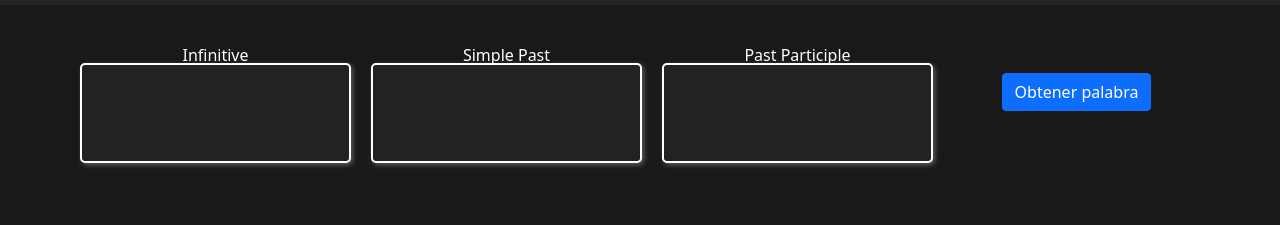
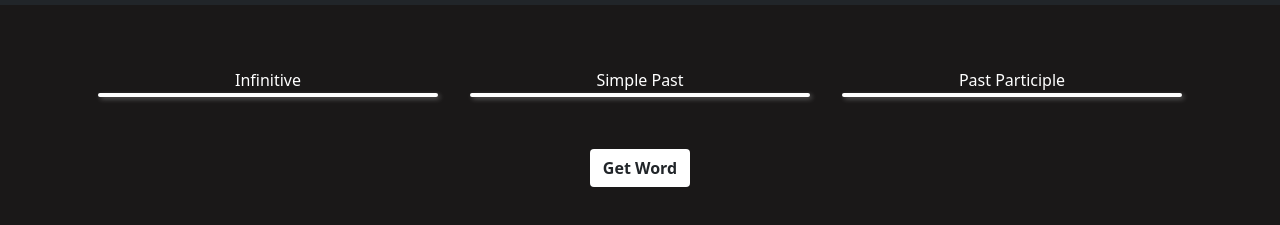
Before and after one commit to LeoEsquivel/irregular_verbs, a plain HTML site: page interfaz_web/index.html in a window 1280 px wide. Shown: the part 51-276 px from the top of the page. Drawn offline with nearby package versions, Linux system fonts and the light colour scheme.

Commit message:
Ajustes en el diseño

```diff
--- a/interfaz_web/index.html
+++ b/interfaz_web/index.html
@@ -17,31 +17,35 @@
               </a>
             </div>
         </nav>
+    </header>
     <section>
         <div class="container">
-                <div class="col mt-5">
-                    <div class="row">
-                        <div class="col slot">
+            <div class="row p-0 m-0 mt-5">
+                    <div class="col-12 p-3 col-md mt-4">
+                        <div class="slot">
                         <div class="slot-label">Infinitive</div>
-                            <div id="infinitive" class="slot-text"></div>
+                        <div id="infinitive" class="slot-text" data-text></div>
                         </div>
-                        <div class="col slot">
+                    </div>
+                    <div class="col-12 p-3 col-md mt-4">
+                        <div class="slot">
                         <div class="slot-label">Simple Past</div>
-                            <div id="simple_past" class="slot-text"></div>
+                        <div id="simple_past" class="slot-text" data-text></div>
                         </div>
-                        <div class="col slot">
+                    </div>
+                    <div class="col-12 p-3 col-md mt-4">
+                        <div class="slot">
+
                         <div class="slot-label">Past Participle</div>
-                            <div id="past_participle" class="slot-text"></div>
-                        </div>
-
-                        <div class="col button-container">
-                            <button id="btn_get_verb" class="btn btn-primary">Obtener palabra</button>
+                        <div id="past_participle" class="slot-text" data-text></div>
                         </div>
                     </div>
                 </div>
+                <div class="col-md button-container p-3">
+                    <button id="btn_get_verb" class="btn btn-get">Get Word</button>
+                </div>
         </div>
     </section>
-    </header>
 
     <script type="module" src="scripts/index.js"></script>
 </body>
--- a/interfaz_web/style/index.css
+++ b/interfaz_web/style/index.css
@@ -7,10 +7,7 @@ body {
     position: relative;
     background-color: #222;
     border: 2px solid #fff;
-    width: 100px;
-    height: 100px;
     border-radius: 5px;
-    margin: 10px;
     text-align: center;
     line-height: 100px;
     box-shadow: 2px 2px 5px rgba(255, 255, 255, 0.3);
@@ -21,20 +18,33 @@ body {
 
 .slot-label {
     position: absolute;
-    top: -60px;
+    top: -65px;
     left: 0;
     width: 100%;
-    text-align: center;
     font-size: 1em;
     color: #fff;
 }
 
 .slot-text {
-    font-size: 2.5em;
-
+    font-size: 2.3vw;
+    font-weight: bold;
+    width: 100%;
+    height: 100%;
 }
 
 .button-container {
     text-align: center;
     margin-top: 20px;
 }
+
+.btn-get {
+    background-color: #FFF;
+    font-weight: bold;
+    transition: border-color 0.3s ease, box-shadow 0.3s ease;
+}
+
+.btn-get:hover {
+    border-color: #eeeeee;
+    box-shadow: 0 0 15px rgba(255, 255, 255, 0.5);
+
+}
```
Lines whose indentation alone changed are shown as unchanged.
